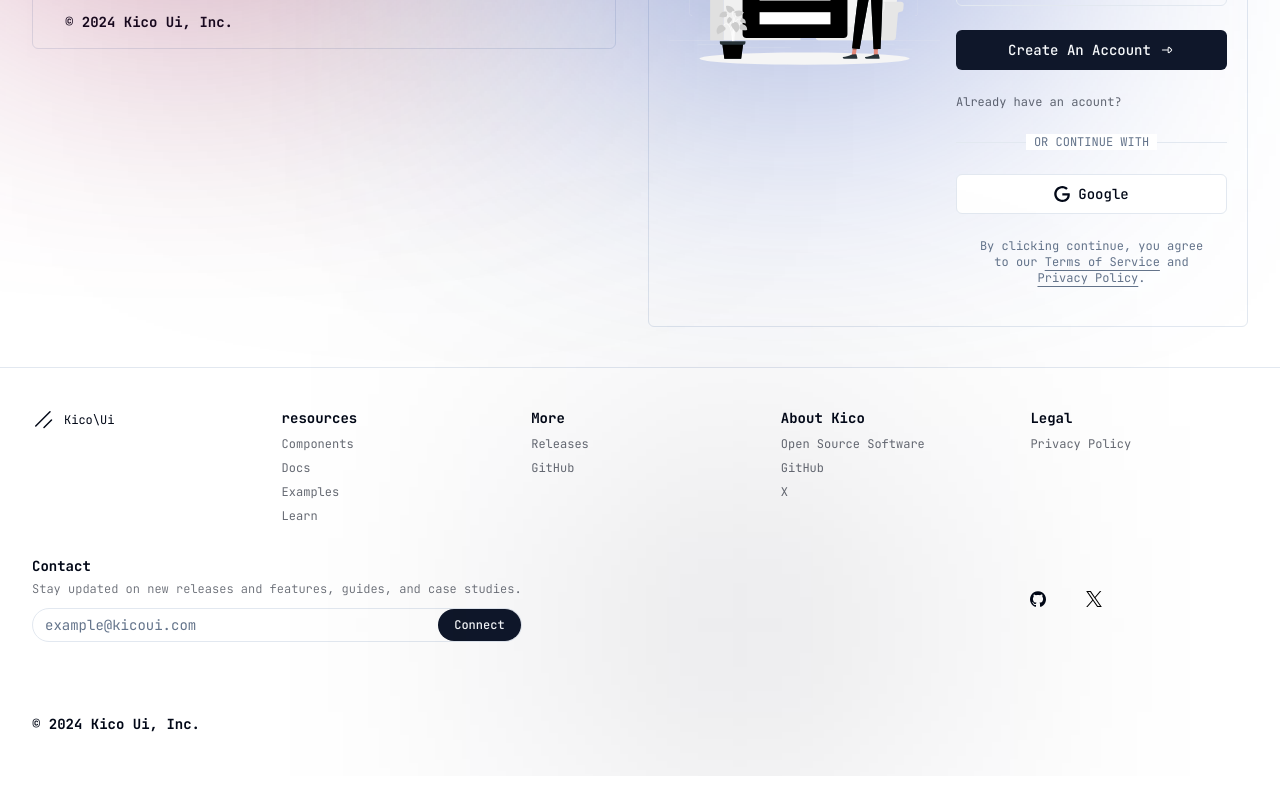
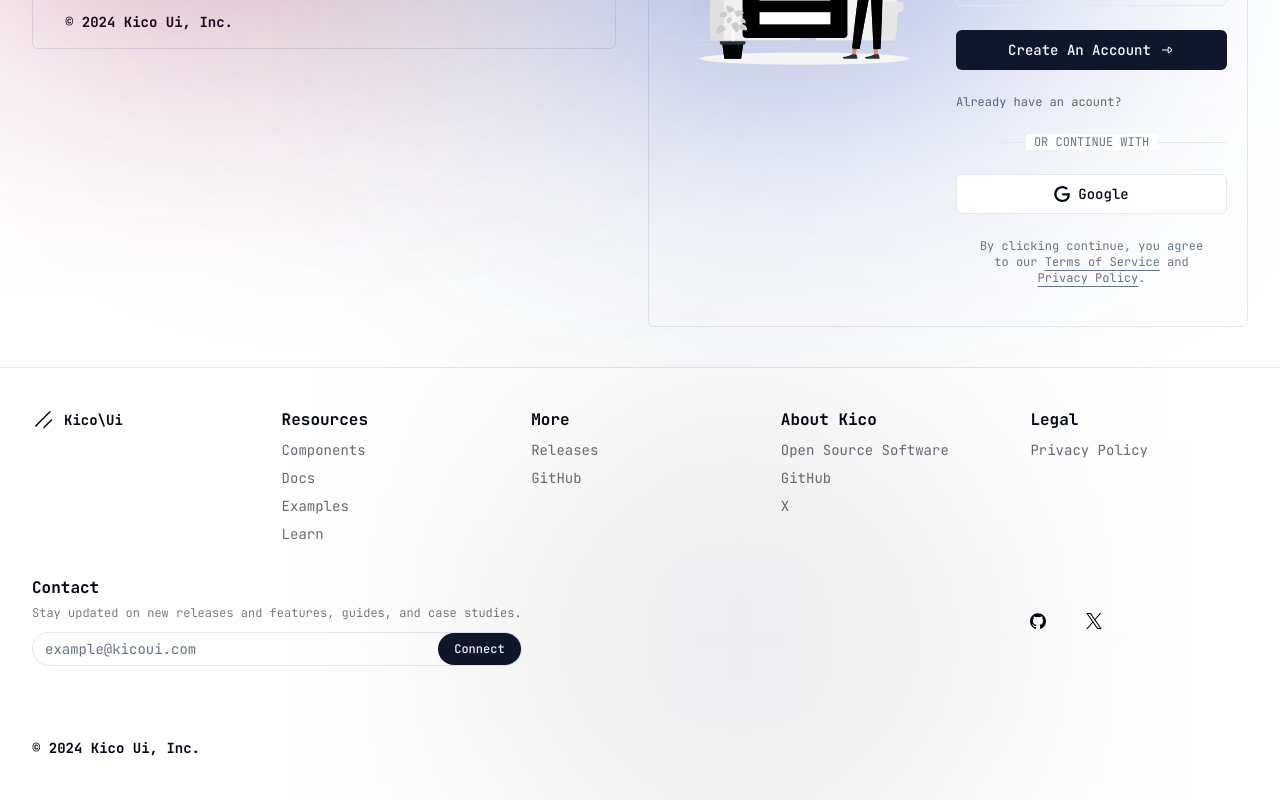
Before and after one commit to kico-ui/ui, a Next.js app: page / in a window 1280 px wide. Shown: the part 1490-2290 px from the top of the page. Before the commit the page ends 2266 px from the top, so only its background shows below. Built offline with nearby package versions, Linux system fonts and the light colour scheme.

Commit message:
fix: type and styles

```diff
--- a/src/components/footer-links.tsx
+++ b/src/components/footer-links.tsx
@@ -13,12 +13,12 @@
 const FooterLinks = ({ footerLinks }: FooterLinksProps) => {
   return (
     <>
-      <h1 className="font-bold text-sm">{footerLinks.title}</h1>
+      <h1 className="font-bold text-md">{footerLinks.title}</h1>
       <ul className="flex space-y-2 flex-col mt-2">
         {footerLinks.items.map((item) => (
           <Link
             href={item.href}
-            className="text-xs text-foreground/60 hover:text-foreground transition-all"
+            className="text-sm text-foreground/60 hover:text-foreground transition-all"
             key={item.title}
           >
             {item.title}
--- a/src/components/site-footer.tsx
+++ b/src/components/site-footer.tsx
@@ -15,14 +15,14 @@
         <div className="hidden md:block">
           <div className="flex justify-center items-center w-fit">
             <Icons.logo className="size-6" />
-            <span className="text-xs ml-2">Kico\Ui</span>
+            <span className="text-sm ml-2 font-bold">Kico\Ui</span>
           </div>
         </div>
 
         <div className="md:hidden">
           <div className="flex justify-center items-center w-fit">
             <Icons.logo className="size-6" />
-            <span className="text-sm ml-2">Kico\Ui</span>
+            <span className="text-sm ml-2 font-bold">Kico\Ui</span>
           </div>
         </div>
 
@@ -53,7 +53,7 @@
         </div>
 
         <div className="col-span-2 md:col-span-4">
-          <h1 className="font-bold text-sm">Contact</h1>
+          <h1 className="font-bold text-md">Contact</h1>
           <span className="mt-4 text-xs font-light text-foreground/60">
             Stay updated on new releases and features, guides, and case studies.
           </span>
--- a/src/config/footer-config.ts
+++ b/src/config/footer-config.ts
@@ -1,7 +1,7 @@
 import { siteConfig } from "@/config/site-config"
 
 export const resources = {
-  title: "resources",
+  title: "Resources",
   items: [
     {
       title: "Components",
```
